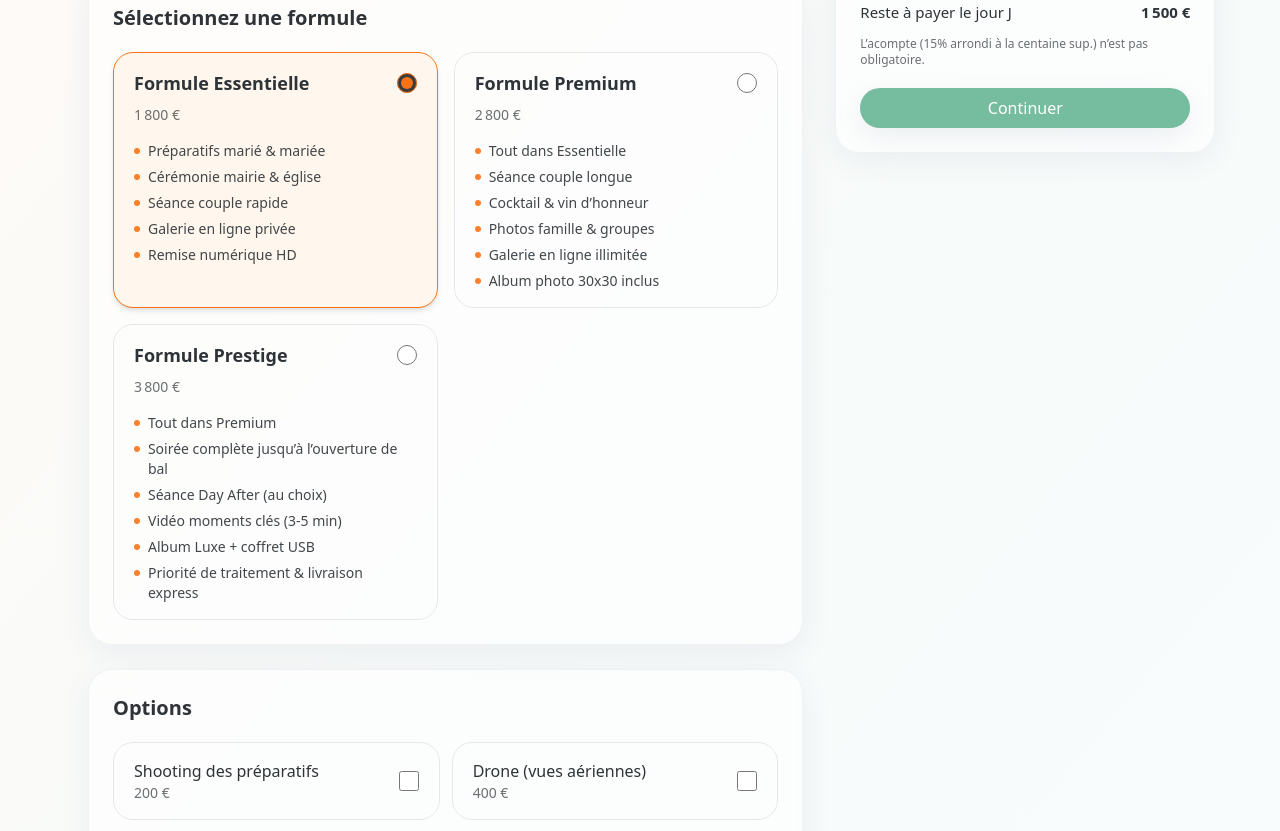
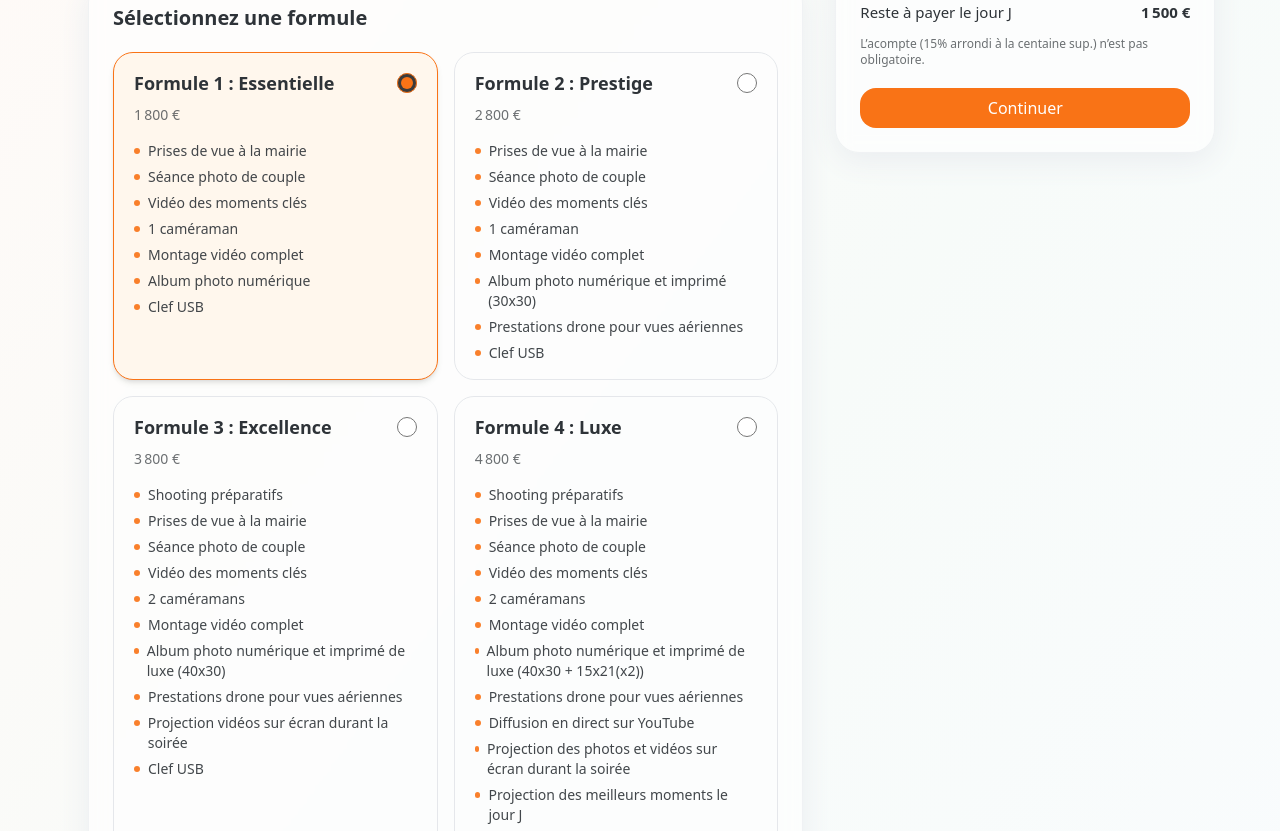
Before and after one commit to raventech75/irzzenproductions, a Next.js app: page /reservation in a window 1280 px wide. Shown: the part 229-1060 px from the top of the page. Built offline with nearby package versions, Linux system fonts and the light colour scheme.

Commit message:
correction

```diff
--- a/app/formules/comparer/page.tsx
+++ /dev/null
@@ -1,14 +0,0 @@
-import React from "react";
-import FormulaCompareTable from "@/components/FormulaCompare";
-
-export default function Comparer() {
-  return (
-    <div className="space-y-6">
-      <header className="space-y-2">
-        <h1 className="font-serif text-4xl">Comparer les formules</h1>
-        <p className="text-gray-600">Visualisez en un coup d’œil les différences.</p>
-      </header>
-      <FormulaCompareTable />
-    </div>
-  );
-}
--- a/app/formules/page.tsx
+++ /dev/null
@@ -1,22 +0,0 @@
-"use client";
-
-import React from "react";
-import { FORMULAS_DETAILED } from "@/lib/modules";
-import { SelectedFormulaDetails } from "@/components/FormulaModules";
-
-export default function FormulesPage() {
-  return (
-    <div className="space-y-8">
-      <header className="space-y-2">
-        <h1 className="font-serif text-4xl">Nos formules</h1>
-        <p className="text-gray-600">Présentation claire, sans images — avec détails interactifs.</p>
-      </header>
-
-      <div className="grid md:grid-cols-2 gap-6">
-        {FORMULAS_DETAILED.map((f) => (
-          <SelectedFormulaDetails key={f.id} formula={f} />
-        ))}
-      </div>
-    </div>
-  );
-}
--- a/app/reservation/page.tsx
+++ b/app/reservation/page.tsx
@@ -3,28 +3,24 @@
 import { useMemo, useState } from "react";
 import { useRouter } from "next/navigation";
 
-import { FORMULAS_DETAILED } from "@/lib/modules"; // << formules interactives (features)
-import { OPTIONS, euros } from "@/lib/products";   // << tes options existantes
-import { computePricing } from "@/lib/pricing";     // << arrondi acompte + restant jour J
-
+import { FORMULAS_DETAILED } from "@/lib/modules";
+import { OPTIONS, euros } from "@/lib/products";
+import { computePricing } from "@/lib/pricing";
 import { Button, Card, Money, SecondaryButton, Stepper } from "@/components/ui";
-import FormulaCard from "@/components/FormulaCard"; // << composant carte interactive (sans image)
+import FormulaCard from "@/components/FormulaCard"; // <- default export
 
 export default function Reservation() {
   const router = useRouter();
   const [step] = useState<1>(1);
 
-  // Formule sélectionnée
   const [formulaId, setFormulaId] = useState<string>(FORMULAS_DETAILED[0].id);
   const currentFormula = FORMULAS_DETAILED.find((f) => f.id === formulaId)!;
 
-  // Options & extras
   const [selected, setSelected] = useState<string[]>([]);
   const [extras, setExtras] = useState<{ label: string; price: number }[]>([]);
   const [extraLabel, setExtraLabel] = useState("");
   const [extraPrice, setExtraPrice] = useState<number | "">("");
 
-  // Pricing
   const base = useMemo(() => currentFormula.price, [formulaId]);
   const optionPrices = useMemo(
     () => [
@@ -35,7 +31,6 @@ export default function Reservation() {
   );
   const totals = computePricing(base, optionPrices);
 
-  // Handlers
   const toggleOption = (id: string) =>
     setSelected((prev) => (prev.includes(id) ? prev.filter((x) => x !== id) : [...prev, id]));
 
@@ -55,14 +50,12 @@ export default function Reservation() {
 
   return (
     <div className="grid lg:grid-cols-[1fr_380px] gap-8">
-      {/* Colonne gauche */}
       <div className="space-y-6">
         <div className="flex items-center justify-between">
           <h1 className="font-serif text-4xl">Votre configuration</h1>
           <Stepper step={step} />
         </div>
 
-        {/* --- Formules (sans images, interactives) --- */}
         <Card className="p-6">
           <h2 className="text-xl font-semibold mb-5">Sélectionnez une formule</h2>
           <div className="grid md:grid-cols-2 gap-4">
@@ -77,7 +70,6 @@ export default function Reservation() {
           </div>
         </Card>
 
-        {/* --- Options --- */}
         <Card className="p-6">
           <h2 className="text-xl font-semibold mb-5">Options</h2>
           <div className="grid md:grid-cols-2 gap-3">
@@ -104,7 +96,6 @@ export default function Reservation() {
             ))}
           </div>
 
-          {/* --- Extras personnalisés --- */}
           <div className="mt-6 space-y-2">
             <div className="font-medium">Ajouter un extra personnalisé</div>
             <div className="grid md:grid-cols-[1fr_160px_140px] gap-2">
@@ -137,7 +128,6 @@ export default function Reservation() {
         </Card>
       </div>
 
-      {/* Colonne droite — Récap */}
       <div className="lg:sticky lg:top-20 h-max">
         <Card className="p-6">
           <h3 className="text-lg font-semibold mb-3">Récapitulatif</h3>
@@ -164,9 +154,9 @@ export default function Reservation() {
           <p className="text-xs opacity-70 mt-3">
             L’acompte (15% arrondi à la centaine sup.) n’est pas obligatoire.
           </p>
-          <Button onClick={next} className="w-full mt-5">
+          <button onClick={next} className="w-full mt-5 rounded-xl bg-orange-500 px-4 py-2 text-white hover:bg-orange-400 transition">
             Continuer
-          </Button>
+          </button>
         </Card>
       </div>
     </div>
--- a/components/FormulaCard.tsx
+++ b/components/FormulaCard.tsx
@@ -44,11 +44,9 @@ export default function FormulaCard({ formula, selected, onSelect }: Props) {
         <Money value={formula.price} />
       </div>
 
-      {/* Liste des features */}
       <ul className="mt-2 space-y-1.5 text-sm opacity-90">
         {formula.features.map((f, i) => (
           <li key={i} className="flex items-start gap-2">
-            {/* pastille minimaliste */}
             <span className="mt-[7px] inline-block w-1.5 h-1.5 rounded-full bg-orange-500" />
             <span>{f}</span>
           </li>
--- a/lib/modules.ts
+++ b/lib/modules.ts
@@ -1,5 +1,6 @@
 // lib/modules.ts
 
+/** Version détaillée pour l’UI + PDF */
 export interface FormulaDetailed {
   id: string;
   label: string;
@@ -9,41 +10,72 @@ export interface FormulaDetailed {
 
 export const FORMULAS_DETAILED: FormulaDetailed[] = [
   {
-    id: "essential",
-    label: "Formule Essentielle",
+    id: "essentielle",
+    label: "Formule 1 : Essentielle",
     price: 1800,
     features: [
-      "Préparatifs marié & mariée",
-      "Cérémonie mairie & église",
-      "Séance couple rapide",
-      "Galerie en ligne privée",
-      "Remise numérique HD",
-    ],
-  },
-  {
-    id: "premium",
-    label: "Formule Premium",
-    price: 2800,
-    features: [
-      "Tout dans Essentielle",
-      "Séance couple longue",
-      "Cocktail & vin d’honneur",
-      "Photos famille & groupes",
-      "Galerie en ligne illimitée",
-      "Album photo 30x30 inclus",
+      "Prises de vue à la mairie",
+      "Séance photo de couple",
+      "Vidéo des moments clés",
+      "1 caméraman",
+      "Montage vidéo complet",
+      "Album photo numérique",
+      "Clef USB",
     ],
   },
   {
     id: "prestige",
-    label: "Formule Prestige",
+    label: "Formule 2 : Prestige",
+    price: 2800,
+    features: [
+      "Prises de vue à la mairie",
+      "Séance photo de couple",
+      "Vidéo des moments clés",
+      "1 caméraman",
+      "Montage vidéo complet",
+      "Album photo numérique et imprimé (30x30)",
+      "Prestations drone pour vues aériennes",
+      "Clef USB",
+    ],
+  },
+  {
+    id: "excellence",
+    label: "Formule 3 : Excellence",
     price: 3800,
     features: [
-      "Tout dans Premium",
-      "Soirée complète jusqu’à l’ouverture de bal",
-      "Séance Day After (au choix)",
-      "Vidéo moments clés (3-5 min)",
-      "Album Luxe + coffret USB",
-      "Priorité de traitement & livraison express",
+      "Shooting préparatifs",
+      "Prises de vue à la mairie",
+      "Séance photo de couple",
+      "Vidéo des moments clés",
+      "2 caméramans",
+      "Montage vidéo complet",
+      "Album photo numérique et imprimé de luxe (40x30)",
+      "Prestations drone pour vues aériennes",
+      "Projection vidéos sur écran durant la soirée",
+      "Clef USB",
+    ],
+  },
+  {
+    id: "luxe",
+    label: "Formule 4 : Luxe",
+    price: 4800,
+    features: [
+      "Shooting préparatifs",
+      "Prises de vue à la mairie",
+      "Séance photo de couple",
+      "Vidéo des moments clés",
+      "2 caméramans",
+      "Montage vidéo complet",
+      "Album photo numérique et imprimé de luxe (40x30 + 15x21(x2))",
+      "Prestations drone pour vues aériennes",
+      "Diffusion en direct sur YouTube",
+      "Projection des photos et vidéos sur écran durant la soirée",
+      "Projection des meilleurs moments le jour J",
+      "Clef USB",
     ],
   },
 ];
+
+/** Accès par id si besoin côté serveur */
+export const FORMULAS_DETAILED_BY_ID: Record<string, FormulaDetailed> =
+  Object.fromEntries(FORMULAS_DETAILED.map((f) => [f.id, f]));
--- a/lib/products.ts
+++ b/lib/products.ts
@@ -1,22 +1,18 @@
-// Catalogue minimal (tu peux ajuster les intitulés/prix à volonté)
-export type Item = { id: string; label: string; price: number };
-export type Formula = Item & { kind: "formula" };
-export type OptionItem = Item & { kind: "option" };
+// lib/products.ts
 
-export const FORMULAS: Formula[] = [
-  { id: "essentielle", label: "Formule 1 : Essentielle", price: 1800, kind: "formula" },
-  { id: "prestige",    label: "Formule 2 : Prestige",    price: 2800, kind: "formula" },
-  { id: "excellence",  label: "Formule 3 : Excellence",  price: 3800, kind: "formula" },
-  { id: "luxe",        label: "Formule 4 : Luxe",        price: 4800, kind: "formula" }
+export type OptionItem = {
+  id: string;
+  label: string;
+  price: number;
+};
+
+export const OPTIONS: OptionItem[] = [
+  { id: "shooting_preparatifs", label: "Shooting des préparatifs", price: 200 },
+  { id: "drone", label: "Drone", price: 400 },
+  { id: "clef_usb_sup", label: "Clef USB supplémentaire", price: 50 },
+  { id: "projection_jour_j", label: "Projection jour J", price: 300 },
+  { id: "kina_henne", label: "Kina / Henne (Lundi au Jeudi)", price: 1500 },
 ];
 
-export const OPTIONS: OptionItem[] = [
-  { id: "preparatifs",    label: "Shooting des préparatifs", price: 200, kind: "option" },
-  { id: "drone",          label: "Drone (vues aériennes)",   price: 400, kind: "option" },
-  { id: "usb_plus",       label: "Clé USB supplémentaire",   price: 50,  kind: "option" },
-  { id: "projection_jj",  label: "Projection le jour J",     price: 300, kind: "option" },
-  { id: "kina_henne",     label: "Kina / Henné (Lun-Jeu)",   price: 1500,kind: "option" }
-];
-
-// Petit helper d’affichage
-export const euros = (n: number) => `${n.toLocaleString("fr-FR")} €`;
+export const euros = (n: number) =>
+  `${n.toLocaleString("fr-FR").replace(/\u202F/g, " ").replace(/\u00A0/g, " ")} €`;
```
Also changed, not shown: app/page.tsx (+2 -86 lines).
